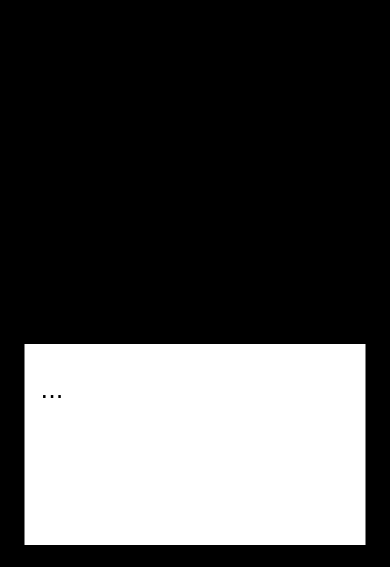
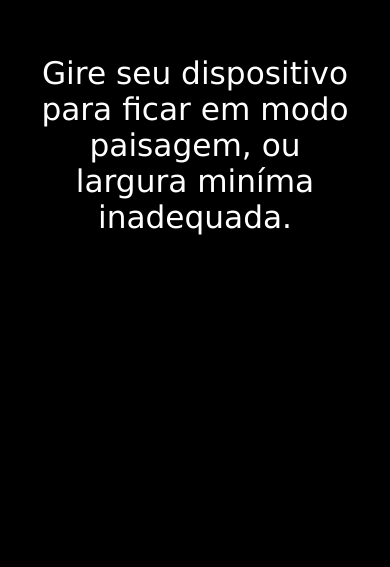
Before and after one commit to lukazinifrn/Jogo-Portugues, a React (Vite) app in the folder cabeca_santo/: page / in a window 390 px wide. Shown: the part 277-844 px from the top of the page. Built offline with nearby package versions, Linux system fonts and the light colour scheme.

Commit message:
Responsive done

```diff
--- a/cabeca_santo/src/components/DialogueBox/DialogueBox.css
+++ b/cabeca_santo/src/components/DialogueBox/DialogueBox.css
@@ -1,52 +1,60 @@
-button{
+button {
 	border: none;
 	background-color: white;
 	outline: 2px solid black;
 	border-radius: 5px;
-	height: 3rem;
-	width: 15rem;
-	transition-property: background-color, color;
-	transition-duration: 0.3s;
-	transition-timing-function: ease-in-out;
+	height: clamp(2.5rem, 6vh, 3rem);
+	width: clamp(10rem, 30vw, 15rem);
+	font-size: clamp(0.9rem, 1.5vw, 1rem);
+	transition:
+		background-color 0.3s ease-in-out,
+		color 0.3s ease-in-out;
 }
-button:hover{
+
+button:hover {
 	background-color: black;
 	color: white;
 }
 
+
 .dialoguebox {
 	position: absolute;
 	box-sizing: border-box;
-	padding: 1rem 1rem;
+	padding: clamp(0.6rem, 2vw, 1rem);
 	bottom: 2%;
 	left: 50%;
 	transform: translateX(-50%);
-	border: 5px solid black;
-	box-sizing: border-box;
+	border: clamp(3px, 0.4vw, 5px) solid black;
 	border-radius: 5px;
 	width: 90%;
 	height: 25%;
-	font-size: 1.5rem;
+	font-size: clamp(1rem, 2vw, 1.5rem);
 	z-index: 100;
 	background-color: white;
-
-	h1{
-		font-size: 1.6rem;
-	}
 }
 
-.talk{
+.dialoguebox h1 {
+	font-size: clamp(1.1rem, 2.2vw, 1.6rem);
+	margin-top: 0;
+}
+
+.talk {
 	display: flex;
 	flex-direction: column;
-	gap: 1rem;
+	gap: clamp(0.5rem, 1.5vw, 1rem);
 }
 
-.character{
+
+.character {
 	position: absolute;
 	left: 25%;
 	bottom: 4%;
 	z-index: 75;
+	max-width: 50vw;
+	max-height: 70vh;
 }
+
+
 
 .background {
 	background-color: black;
@@ -56,19 +64,24 @@ button:hover{
 	left: 0;
 	z-index: 1;
 	transform: translateY(-50%);
-	img{
-		width: 100%;
-	}
 }
 
-.choice{
+.background img {
+	display: block;
+	width: 100%;
+	height: auto;
+}
+
+
+.choice {
 	display: flex;
 	align-items: center;
 	justify-content: center;
-	gap: 1rem;
+	gap: clamp(0.5rem, 2vw, 1rem);
+	flex-wrap: wrap;
 }
 
-.final{
+.final {
 	position: absolute;
 	top: 0;
 	left: 0;
@@ -80,20 +93,51 @@ button:hover{
 	background-color: black;
 	color: white;
 	box-sizing: border-box;
-	padding: 5rem;
-	gap: 2rem;
+	padding: clamp(2rem, 8vw, 5rem);
+	gap: clamp(1rem, 3vw, 2rem);
 	z-index: 50;
+	overflow-y: auto;
+}
 
-	h1{
-		font-size: 5rem;
+.final h1 {
+	font-size: clamp(2rem, 7vw, 5rem);
+	text-align: center;
+}
+
+.final p {
+	font-size: clamp(1rem, 2.5vw, 1.6rem);
+	text-align: center;
+}
+
+.final-options {
+	display: flex;
+	flex-direction: column;
+	gap: clamp(0.5rem, 1.5vw, 1rem);
+	width: min(100%, 15rem);
+}
+
+
+.portrait-warning {
+	display: none;
+}
+
+@media (orientation: portrait) {
+	.portrait-warning {
+		position: fixed;
+		top: 0;
+		left: 0;
+		width: 100vw;
+		height: 100vh;
+		display: flex;
+		align-items: center;
+		justify-content: center;
+		background-color: black;
+		color: white;
+		font-size: clamp(1.5rem, 8vw, 3rem);
+		text-align: center;
+		padding: 2rem;
+		box-sizing: border-box;
+		z-index: 1000;
 	}
-	p{
-		font-size: 1.6rem;
-	}
-	.final-options{
-		display: flex;
-		flex-direction: column;
-		gap: 1rem;
 
-	}
 }
--- a/cabeca_santo/src/components/DialogueBox/DialogueBox.jsx
+++ b/cabeca_santo/src/components/DialogueBox/DialogueBox.jsx
@@ -47,6 +47,7 @@ export function DialogueBox() {
 	}, [current.text, current]);
 	return (
 		<>
+			<p className="portrait-warning">Gire seu dispositivo para ficar em modo paisagem, ou largura miníma inadequada.</p>
 			<div className="background">
 				{current.background != ""
 					&&
```
